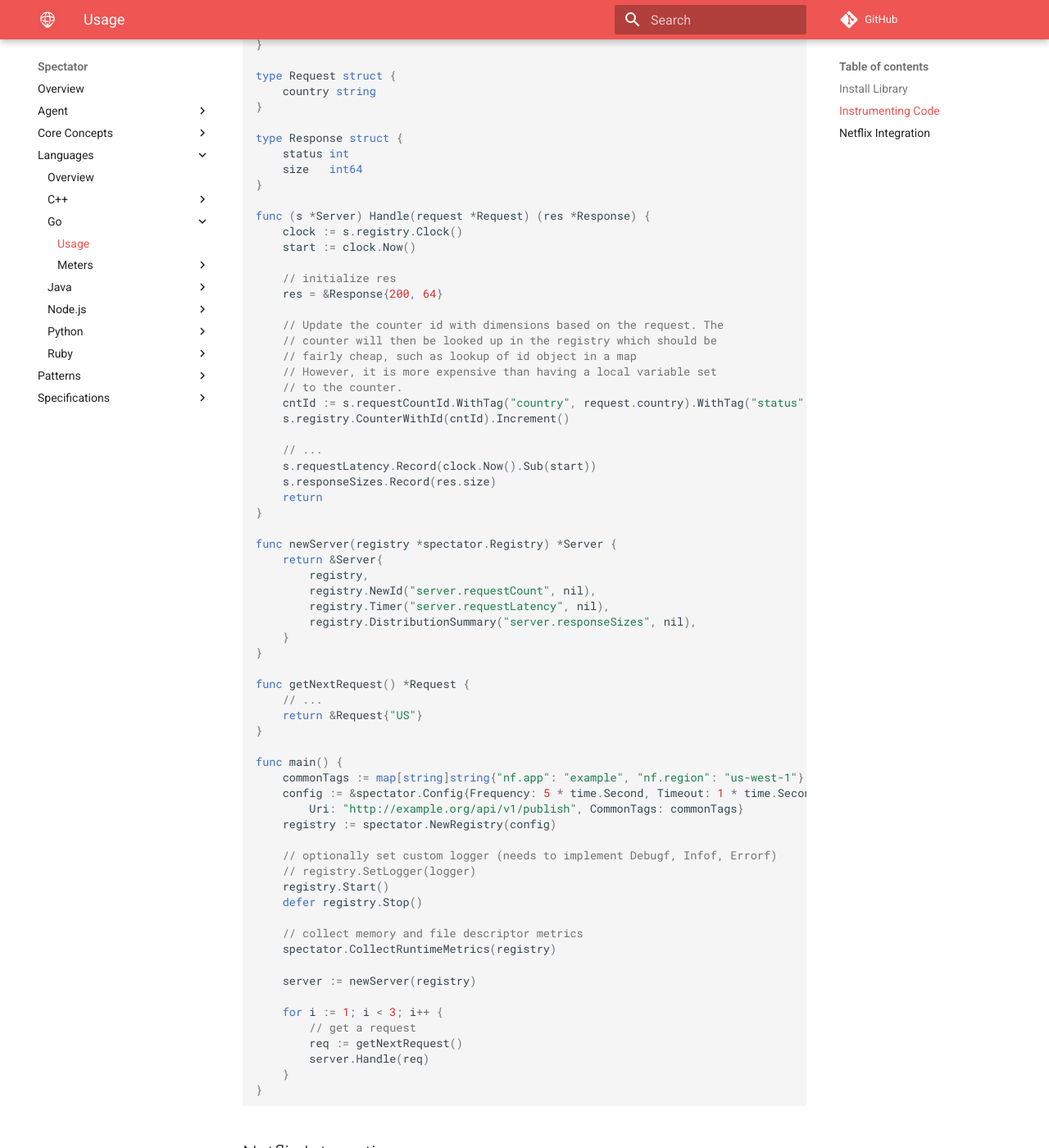
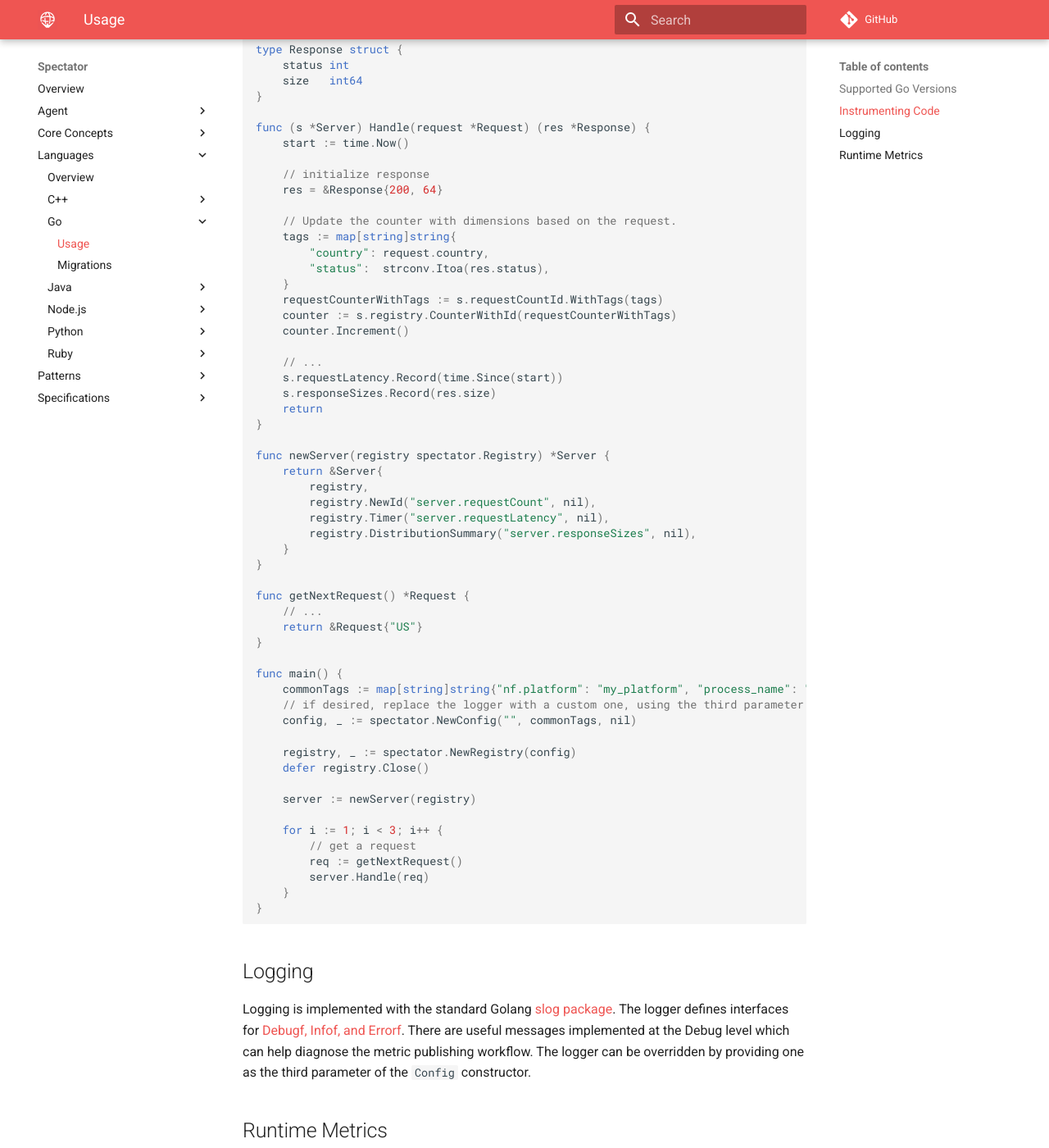
Before and after one commit to Netflix/atlas-docs, an MkDocs documentation site: the page built from docs/spectator/lang/go/usage.md, in a window 1280 px wide and 1400 px high, scrolled down 868 px. Shown: the whole window at 82% size. Built offline with MkDocs 1.6.1 and Material for MkDocs 9.7.7, drawn with Linux system fonts in a browser that asks for light colours; comment, search, counter and statistics services are not loaded; some of the changed text lies outside the part shown.

Commit message:
update spectator-go docs for thin client implementation (#177)

````diff
--- a/docs/spectator/lang/go/usage.md
+++ b/docs/spectator/lang/go/usage.md
@@ -1,20 +1,17 @@
-# Project
+# spectator-go Usage
 
-[![Build Status](https://travis-ci.org/Netflix/spectator-go.svg?branch=master)](https://travis-ci.org/Netflix/spectator-go)
+Go thin-client [metrics library] for use with [Atlas] and [SpectatorD].
 
-* [Source](https://github.com/Netflix/spectator-go)
-* **Product Lifecycle:** Beta
+[metrics library]: https://github.com/Netflix/spectator-go
+[Atlas]: ../../../overview.md
+[SpectatorD]: ../../agent/usage.md
 
-This implements a basic [Spectator](https://github.com/Netflix/spectator) library for instrumenting
-golang applications and sending metrics to an Atlas aggregator service.
+## Supported Go Versions
 
-## Install Library
+This library currently targets the [latest two stable versions](https://go.dev/dl/) of Go.
 
-1. Add a `github.com/Netflix/spectator-go` remote import to your code.
-
-1. If running at Netflix, see the [Netflix Integration] section.
-
-[Netflix Integration]: #netflix-integration
+There is one language feature used in the project which requires at least 1.21 - the
+[log/slog structured logging library](https://go.dev/blog/slog).
 
 ## Instrumenting Code
 
@@ -22,16 +19,17 @@ golang applications and sending metrics to an Atlas aggregator service.
 package main
 
 import (
-	"github.com/Netflix/spectator-go"
+	"github.com/Netflix/spectator-go/v2/spectator"
+	"github.com/Netflix/spectator-go/v2/spectator/meter"
 	"strconv"
 	"time"
 )
 
 type Server struct {
-	registry       *spectator.Registry
-	requestCountId *spectator.Id
-	requestLatency *spectator.Timer
-	responseSizes  *spectator.DistributionSummary
+	registry       spectator.Registry
+	requestCountId *meter.Id
+	requestLatency *meter.Timer
+	responseSizes  *meter.DistributionSummary
 }
 
 type Request struct {
@@ -44,27 +42,27 @@ type Response struct {
 }
 
 func (s *Server) Handle(request *Request) (res *Response) {
-	clock := s.registry.Clock()
-	start := clock.Now()
+	start := time.Now()
 
-	// initialize res
+	// initialize response
 	res = &Response{200, 64}
 
-	// Update the counter id with dimensions based on the request. The
-	// counter will then be looked up in the registry which should be
-	// fairly cheap, such as lookup of id object in a map
-	// However, it is more expensive than having a local variable set
-	// to the counter.
-	cntId := s.requestCountId.WithTag("country", request.country).WithTag("status", strconv.Itoa(res.status))
-	s.registry.CounterWithId(cntId).Increment()
+	// Update the counter with dimensions based on the request.
+	tags := map[string]string{
+		"country": request.country,
+		"status":  strconv.Itoa(res.status),
+	}
+	requestCounterWithTags := s.requestCountId.WithTags(tags)
+	counter := s.registry.CounterWithId(requestCounterWithTags)
+	counter.Increment()
 
 	// ...
-	s.requestLatency.Record(clock.Now().Sub(start))
+	s.requestLatency.Record(time.Since(start))
 	s.responseSizes.Record(res.size)
 	return
 }
 
-func newServer(registry *spectator.Registry) *Server {
+func newServer(registry spectator.Registry) *Server {
 	return &Server{
 		registry,
 		registry.NewId("server.requestCount", nil),
@@ -79,18 +77,12 @@ func getNextRequest() *Request {
 }
 
 func main() {
-	commonTags := map[string]string{"nf.app": "example", "nf.region": "us-west-1"}
-	config := &spectator.Config{Frequency: 5 * time.Second, Timeout: 1 * time.Second,
-		Uri: "http://example.org/api/v1/publish", CommonTags: commonTags}
-	registry := spectator.NewRegistry(config)
+	commonTags := map[string]string{"nf.platform": "my_platform", "process_name": "my_process"}
+	// if desired, replace the logger with a custom one, using the third parameter here:
+	config, _ := spectator.NewConfig("", commonTags, nil)
 
-	// optionally set custom logger (needs to implement Debugf, Infof, Errorf)
-	// registry.SetLogger(logger)
-	registry.Start()
-	defer registry.Stop()
-
-	// collect memory and file descriptor metrics
-	spectator.CollectRuntimeMetrics(registry)
+	registry, _ := spectator.NewRegistry(config)
+	defer registry.Close()
 
 	server := newServer(registry)
 
@@ -102,22 +94,16 @@ func main() {
 }
 ```
 
-## Netflix Integration
+## Logging
 
-Create a Netflix Spectator Config to be used by `spectator-go`, replacing `STASH_HOSTNAME`
-with the hostname of the internal Stash server.
+Logging is implemented with the standard Golang [slog package](https://pkg.go.dev/log/slog). The logger defines interfaces
+for [Debugf, Infof, and Errorf]. There are useful messages implemented at the Debug level which can
+help diagnose the metric publishing workflow. The logger can be overridden by providing one as the
+third parameter of the `Config` constructor.
 
-```go
-import (
-  nfspectator "STASH_HOSTNAME/cldmta/netflix-spectator-goconf"
-  spectator "github.com/Netflix/spectator-go"
-)
+[Debugf, Infof, and Errorf]: https://github.com/Netflix/spectator-go/blob/main/spectator/logger/logger.go
 
-func main() {
-    config := nfspectator.Config()
-    registry := spectator.NewRegistry(config)
-    registry.Start()
-    defer registry.Stop()
-    # ...
-}
-```
+## Runtime Metrics
+
+Use [spectator-go-runtime-metrics](https://github.com/Netflix/spectator-go-runtime-metrics). Follow instructions
+in the [README](https://github.com/Netflix/spectator-go-runtime-metrics) to enable collection.
--- a/mkdocs.yml
+++ b/mkdocs.yml
@@ -228,12 +228,7 @@ nav:
       - Usage: spectator/lang/cpp/usage.md
     - Go:
       - Usage: spectator/lang/go/usage.md
-      - Meters:
-        - Counters: spectator/lang/go/meters/counter.md
-        - Distribution Summaries: spectator/lang/go/meters/dist-summary.md
-        - Gauges: spectator/lang/go/meters/gauge.md
-        - Percentile Timers: spectator/lang/go/meters/percentile-timer.md
-        - Timers: spectator/lang/go/meters/timer.md
+      - Migrations: spectator/lang/go/migrations.md
     - Java:
       - Usage: spectator/lang/java/usage.md
       - Registry:
````
Also changed, not shown: docs/spectator/core/meters/counter.md (+1 -1 lines), docs/spectator/core/meters/dist-summary.md (+1 -1 lines), docs/spectator/core/meters/gauge.md (+1 -1 lines), docs/spectator/core/meters/timer.md (+1 -1 lines), docs/spectator/lang/go/meters/counter.md (deleted, +0 -1 lines), docs/spectator/lang/go/meters/dist-summary.md (deleted, +0 -1 lines), docs/spectator/lang/go/meters/gauge.md (deleted, +0 -1 lines), docs/spectator/lang/go/meters/percentile-timer.md (deleted, +0 -1 lines), docs/spectator/lang/go/meters/timer.md (deleted, +0 -1 lines), docs/spectator/lang/go/migrations.md (added, +97 -0 lines).
